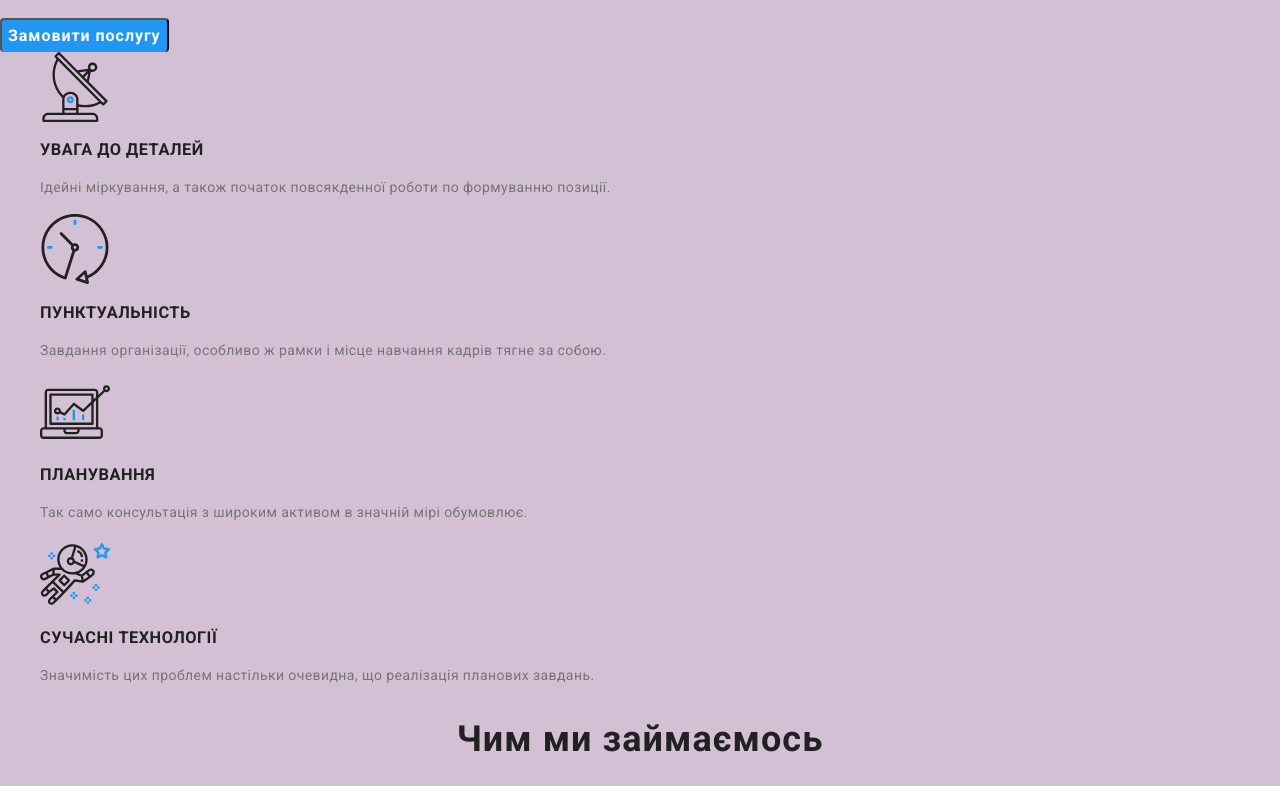
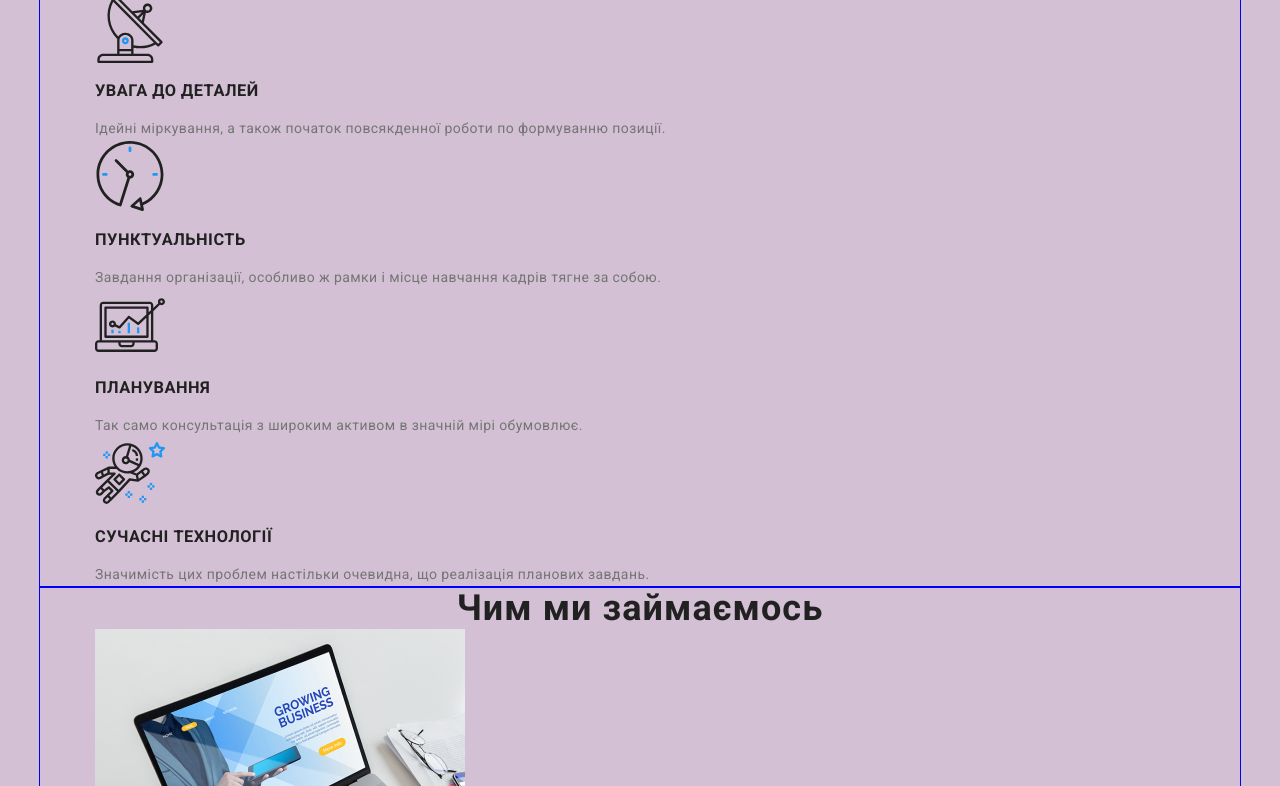
Before and after one commit to irynapalas/goit-markup-hw-03, a plain HTML site: page index.html in a window 1280 px wide. Shown: the part 272-1058 px from the top of the page. Drawn offline with Linux system fonts and the light colour scheme.

Commit message:
Added box-sizing:border-box; container

```diff
--- a/css/style.css
+++ b/css/style.css
@@ -1,5 +1,14 @@
 /*font-family: 'Raleway', sans-serif;
 font-family: 'Roboto', sans-serif;*/
+
+html {
+	box-sizing: border-box;
+}
+*,
+*::before,
+*::after {
+	box-sizing: inherit;
+}
 
 :root {
 	--primary-text-color: #212121;
@@ -17,6 +26,15 @@ body {
 	letter-spacing: 0.02em;
 	color: var(--primary-text-color);
 	background: var(--temporary-background-color);
+}
+
+/* Container */
+.container {
+	width: 1200px;
+	margin: 0 auto;
+	padding-left: 15px;
+	padding-right: 15px;
+	outline: 1px solid blue;
 }
 
 .visually-hidden {
@@ -93,6 +111,7 @@ body {
 	letter-spacing: 0.06em;
 	text-transform: uppercase;
 	color: var(--title-text-color);
+	margin: 0px;
 }
 
 .btn {
@@ -116,6 +135,7 @@ body {
 	line-height: 1.167;
 	text-align: center;
 	letter-spacing: 0.03em;
+	margin: 0px;
 }
 
 /*Section main work principles*/
@@ -128,6 +148,7 @@ body {
 	line-height: 1.714;
 	letter-spacing: 0.03em;
 	color: var(--secondary-text-color);
+	margin: 0px;
 }
 
 /*Section What we do*/
@@ -136,6 +157,7 @@ body {
 	letter-spacing: 0.03em;
 	text-transform: uppercase;
 	color: var(--title-text-color);
+	margin: 0px;
 }
 /*Section Our team*/
 .ourteam-list-item-title {
--- a/index.html
+++ b/index.html
@@ -14,6 +14,7 @@
 	<body>
 		<!--Header of page-->
 		<header>
+			<div class="container">
 				<!--Navigation-->
 				<nav class="navigation">
 					<a class="navigation-logo" href="./index.html">
@@ -36,6 +37,7 @@
 					<li><a class="contacts-link" href="mailto:info@devstudio.com">info@devstudio.com</a></li>
 					<li><a class="contacts-link" href="tel:+380961111111">+38 096 111 11 11</a></li>
 				</ul>
+			</div>
 		</header>
 
 		<!--Main unique content of the page-->
@@ -52,6 +54,7 @@
 
 			<!--Section Main work principles-->
 			<section>
+				<div class="container">
 					<!--hide h2 in this section-->
 					<h2 class="visually-hidden">Основні принципи роботи</h2>
 					<ul class="list work-principle-list">
@@ -82,10 +85,12 @@
 							</p>
 						</li>
 					</ul>
+				</div>
 			</section>
 
 			<!--Section What we do-->
 			<section>
+				<div class="container">
 					<h2 class="section-title">Чим ми займаємось</h2>
 					<ul class="list">
 						<li>
@@ -101,10 +106,12 @@
 							<h3 class="whatwedo-list-item-title">Дизайнерські рішення</h3>
 						</li>
 					</ul>
+				</div>
 			</section>
 
 			<!--Section Our team-->
 			<section>
+				<div class="container">
 					<h2 class="section-title">Наша команда</h2>
 					<ul class="list">
 						<!--First employee-->
@@ -331,10 +338,12 @@
 							</ul>
 						</li>
 					</ul>
+				</div>
 			</section>
 
 			<!--Section Main clients-->
 			<section>
+				<div class="container">
 					<h2 class="section-title">Постійні клієнти</h2>
 					<ul class="list">
 						<li>
@@ -356,11 +365,13 @@
 							<a href=""><img src="./images/client-logo/logo6.svg" alt="logo6" /></a>
 						</li>
 					</ul>
+				</div>
 			</section>
 		</main>
 
 		<!--Footer-->
 		<footer class="footer">
+			<div class="container">
 				<!--Contacts-->
 				<div>
 					<a class="navigation-logo" href="./index.html">
@@ -391,7 +402,12 @@
 							</a>
 						</li>
 						<li>
-						<a href="https://www.twitter.com/" target="_blank" rel="noopener noreferrer" aria-label="Ссилка на твітер">
+							<a
+								href="https://www.twitter.com/"
+								target="_blank"
+								rel="noopener noreferrer"
+								aria-label="Ссилка на твітер"
+							>
 								<img src="./images/social-links-logo/twitter.svg" alt="twitter-logo" />
 							</a>
 						</li>
@@ -422,6 +438,7 @@
 				<div>
 					<b class="footer-join">Підпищіться на розсилку</b>
 				</div>
+			</div>
 		</footer>
 	</body>
 </html>
```
Lines whose indentation alone changed are shown as unchanged.
